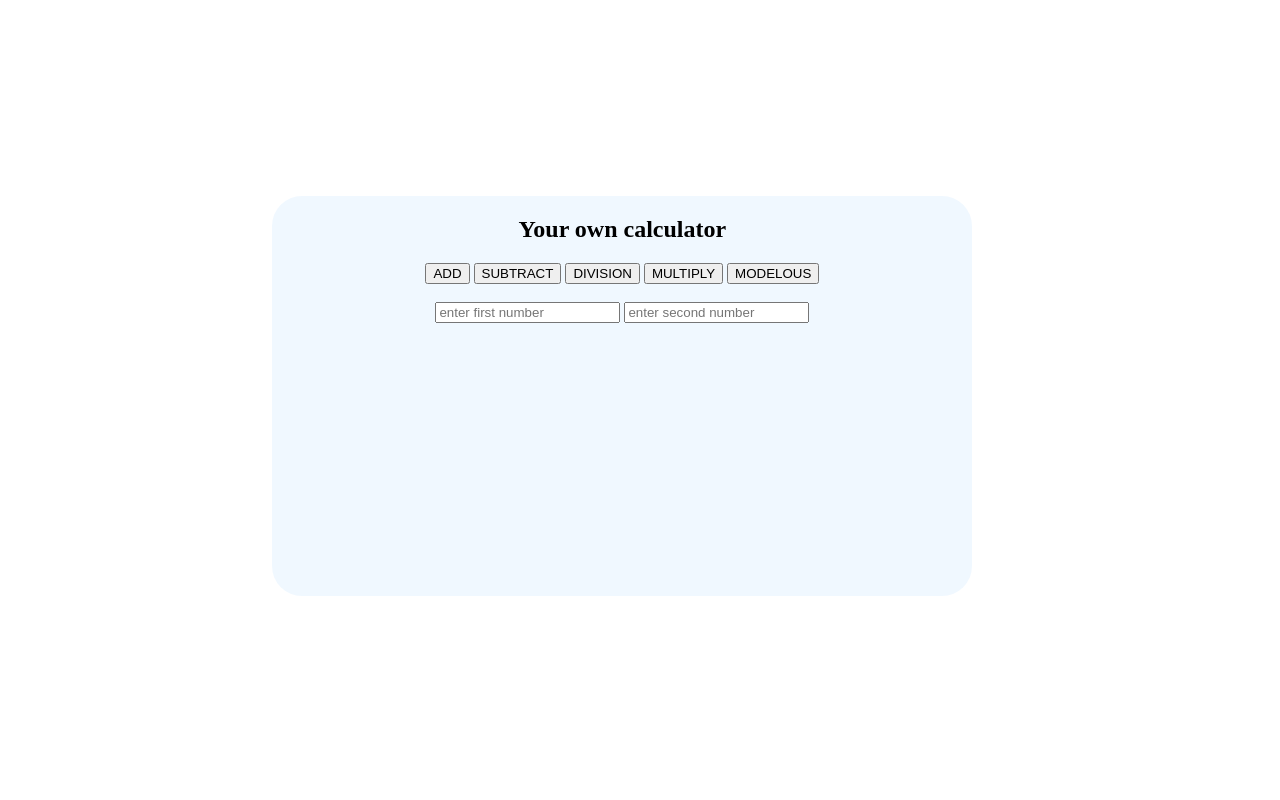
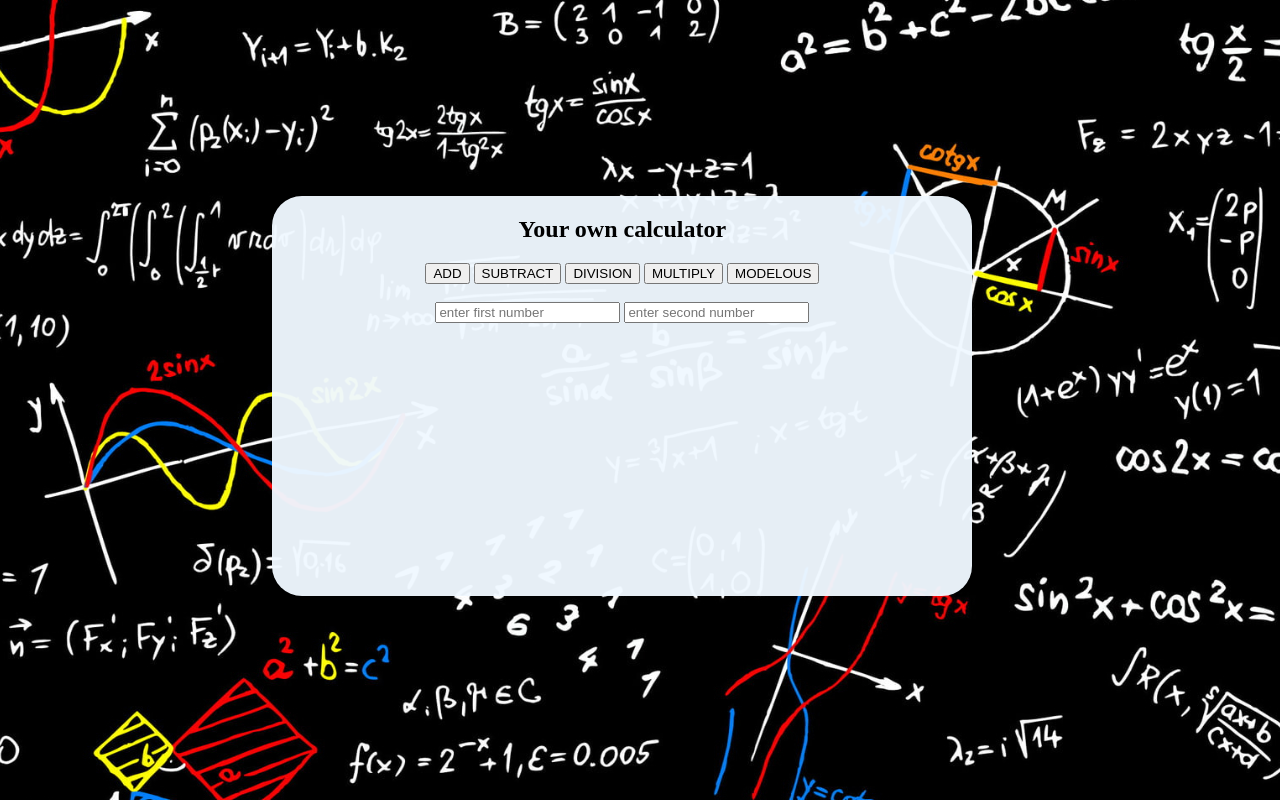
Before and after one commit to ad850/Javascript-maths-calculator, a plain HTML site: page index.html in a window 1280 px wide. Drawn offline with Linux system fonts and the light colour scheme.

Commit message:
Update style.css

```diff
--- a/style.css
+++ b/style.css
@@ -1,7 +1,7 @@
 
 
 body {
-  background: fixed url(/image/wallpaper.jpg) center;
+  background: fixed url(wallpaper.jpg) center;
 }
 
 #container {
```
